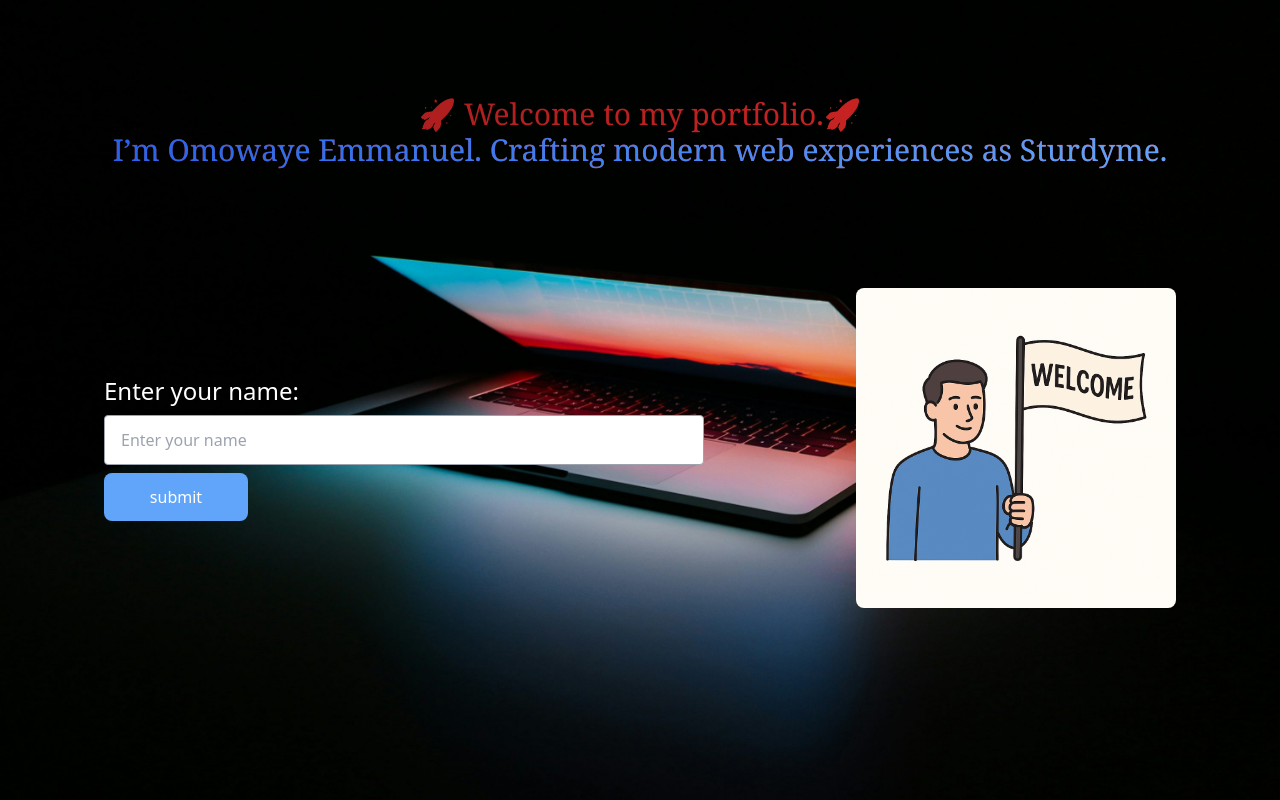
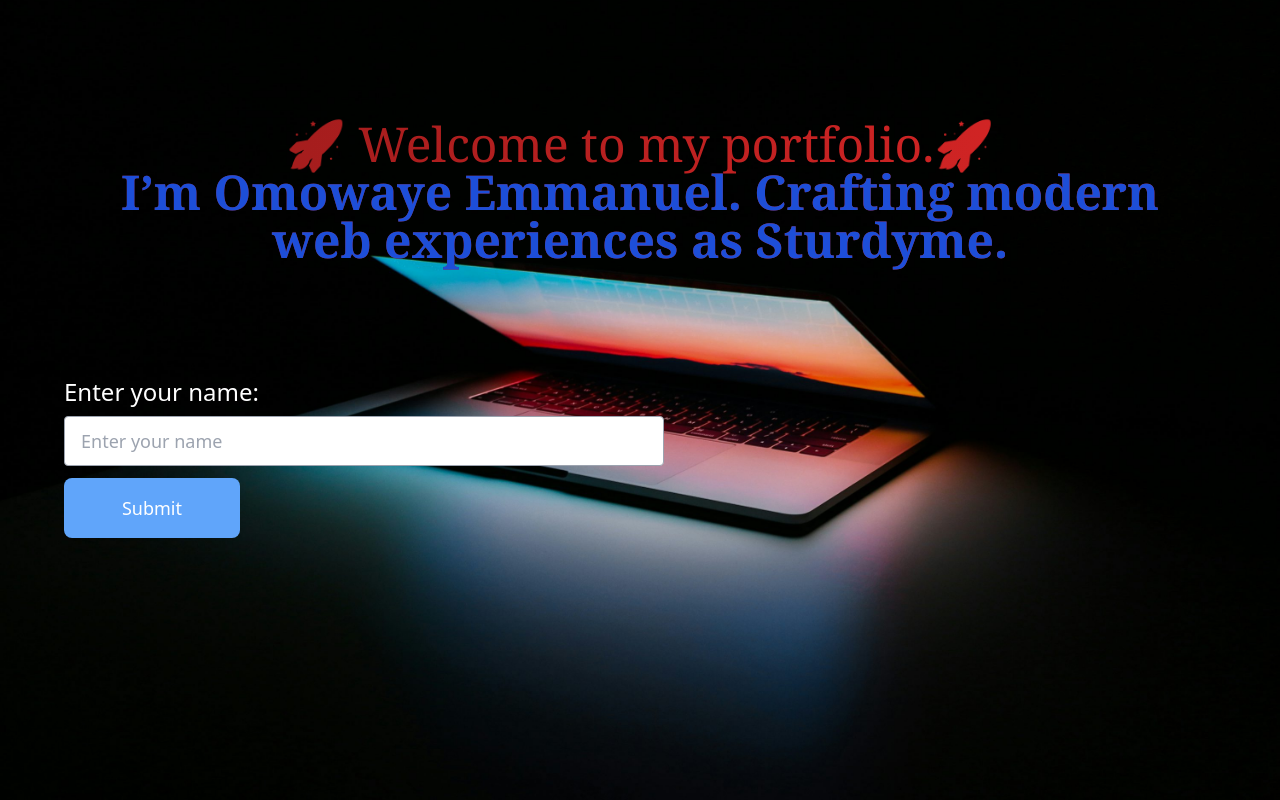
Before and after one commit to Sturdyme/Myportfolio, a React (Vite) app: page / in a window 1280 px wide. Built offline with nearby package versions, Linux system fonts and the light colour scheme.

Commit message:
portfolio

```diff
--- a/src/component/WelcomeIn.jsx
+++ b/src/component/WelcomeIn.jsx
@@ -20,42 +20,44 @@ const handleLogin = async (e) => {
 
 
   return (
-   <section className="h-screen p-10 bg-cover bg-center"
+   <section className="h-screen p-4 sm:p-6 md:p-10 lg:p-16 bg-cover bg-center"
       style={{ backgroundImage: `url(${background})` }}
     >
-<div className="flex justify-center gap-5">
-  <h1 className="bg-gradient-to-l from-red-600 to-red-800 bg-clip-text text-transparent text-3xl  py-14 font-serif overflow-hidden text-center whitespace-nowrap animate-typing">
-🚀 Welcome to my portfolio.🚀  <br/> <span className="bg-gradient-to-l from-blue-400 to-blue-600 bg-clip-text text-transparent">
+<div className="flex justify-center items-center px-2 sm:px-4 md:px-6 lg:px-10 text-center">
+  <h1 className="bg-gradient-to-l from-red-600 to-red-800 bg-clip-text text-transparent
+      text-lg sm:text-xl md:text-3xl lg:text-4xl xl:text-5xl
+      py-4 sm:py-6 md:py-10 lg:py-14 font-serif overflow-hidden
+      whitespace-normal leading-relaxed">
+🚀 Welcome to my portfolio.🚀  <br/> <span className="font-bold text-blue-700 dark:text-blue-400">
   I’m Omowaye Emmanuel. Crafting modern web experiences as Sturdyme.
 </span>
 
   </h1>
 </div>
 
-<div className='flex justify-between items-center p-16'>
+<div className='lex flex-col-reverse md:flex-row justify-between items-center gap-6 sm:gap-8 md:gap-10 lg:gap-16 mt-6 sm:mt-10 md:mt-14'>
     <div>
     <label className='flex flex-col gap-2'>
         <h1 className='text-white text-2xl font-extralight'>Enter your name:</h1>
-        <input type='text'
-        placeholder='Enter your name'
-        value={name}
-        onChange={(e) => setName(e.target.value)}
-         className="w-[600px] h-[50px] border border-gray-400 rounded px-4 py-1"/>
+        <input
+          type="text"
+          placeholder="Enter your name"
+          value={name}
+          onChange={(e) => setName(e.target.value)}
+          className="w-full md:w-[500px] lg:w-[600px] h-[40px] sm:h-[45px] md:h-[50px] border border-gray-400 rounded px-3 sm:px-4 py-2 text-sm sm:text-base md:text-lg focus:outline-none focus:ring-2 focus:ring-blue-500 transition-all duration-300"
+        />
     </label>
       <button
-        className='p-3 text-white bg-blue-400 w-36 rounded-lg mt-2 flex items-center justify-center hover:bg-red-900 transition-colors duration-1000 ease-in-out'
+        className="p-2 sm:p-3 md:p-3 lg:p-4 text-white bg-blue-400 w-full sm:w-36 md:w-40 lg:w-44 rounded-lg mt-3 flex items-center justify-center hover:bg-red-900 transition-colors duration-700 ease-in-out text-sm sm:text-base md:text-lg"
         onClick={handleLogin}
         disabled={loading}
       >
-        {loading ? <Spinner /> : "submit"}
+        {loading ? <Spinner loading="lazy" /> : "Submit"}
       </button>
 
 </div>
 
- <>
-    <img src={welcomepic}
-    className='w-80 h-80 rounded-lg hover:animate-shake'/>
-    </>
+
 </div>
 
 </section>
--- a/src/pages/About.jsx
+++ b/src/pages/About.jsx
@@ -157,13 +157,12 @@ const About = () => {
   grid grid-cols-1 sm:grid-cols-3
   gap-6 sm:gap-8 md:gap-12
   mt-6 md:mt-12
-    max-sm:ml-24
+  max-sm:ml-14
   bg-gradient-to-r from-blue-900/30 via-indigo-900/30 to-blue-900/30
   backdrop-blur-md rounded-2xl
   px-4 sm:px-6 md:px-10
   py-6 sm:py-8 md:py-14
-    md:ml-20 sm:ml-20 lg:ml-56
-
+  md:ml-20 sm:ml-20 lg:ml-auto lg:mr-auto
   border border-blue-800/40
   shadow-lg shadow-blue-900/40
 
@@ -262,12 +261,17 @@ const About = () => {
   <div
     data-aos="fade-up"
     data-aos-duration="800"
-    className="relative text-center max-w-2xl mx-auto mt-12 p-8 max-md:w-96 rounded-2xl bg-gradient-to-br
-     from-blue-900/30 via-indigo-900/30 to-blue-900/30 backdrop-blur-lg border border-blue-800/40
-     shadow-[0_0_30px_rgba(59,130,246,0.25)] text-gray-300
+    className=" relative
+    text-center
+     max-w-2xl mx-auto max-md:w-96
+     mt-12 p-8 rounded-2xl
+     bg-gradient-to-br from-blue-900/30
+      via-indigo-900/30 to-blue-900/30
+      backdrop-blur-lg border border-blue-800/40
+      shadow-[0_0_30px_rgba(59,130,246,0.25)]
+       text-gray-300
        sm: px-8 sm:py-10
        max-sm:w-80
-         max-sm:px-4 max-sm:py-6
        max-sm:text-xs"
 
   >
--- a/src/pages/Sidebar.jsx
+++ b/src/pages/Sidebar.jsx
@@ -5,7 +5,7 @@ import { GiSkills, GiWorld } from 'react-icons/gi'
 import { BiHome, BiMailSend } from 'react-icons/bi'
 import { GoProject } from 'react-icons/go'
 import { LuChevronsLeftRightEllipsis } from 'react-icons/lu'
-import { BsFacebook, BsGithub, BsInstagram, BsLinkedin, BsTwitterX } from 'react-icons/bs'
+import { BsFacebook, BsGithub, BsInstagram, BsLinkedin, BsTwitterX, BsWhatsapp } from 'react-icons/bs'
 import emmy from '../assets/emmy.png'
 import { Typewriter } from 'react-simple-typewriter'
 import background from '../assets/background.png'
@@ -116,7 +116,7 @@ const Sidebar = () => {
         <li><a href='https://x.com/cash_o_u_t?s=21'
         target='blank'><BsTwitterX size={25}/> </a></li>
       <li> <a href='https://www.linkedin.com/in/sturdy-me-433aab322?utm_source=share&utm_campaign=share_via&utm_content=profile&utm_medium=ios_app' target='blank'> <BsLinkedin size={25}/></a></li>
-        <li> <a> <BsFacebook size={25}/> </a> </li>
+        <li> <a href='https://wa.link/dcpgi4'> <BsWhatsapp size={25}/> </a> </li>
         <li> <a> <BsInstagram size={25}/> </a> </li>
         <li><a href='https://github.com/Sturdyme' target='blank'> <BsGithub size={25}/></a></li>
      </ul>
--- a/src/pages/Skills.jsx
+++ b/src/pages/Skills.jsx
@@ -1,6 +1,6 @@
 
 import { FaCss3Alt, FaGithub, FaHtml5, FaNodeJs, FaReact } from 'react-icons/fa';
-import { SiAmazonapigateway, SiDocker, SiExpress, SiFirebase, SiJavascript, SiMongodb, SiNextdotjs, SiPostgresql, SiPostman, SiPython, SiTailwindcss, SiTypescript, SiVercel } from 'react-icons/si';
+import { SiAmazonapigateway, SiDocker, SiExpress, SiFirebase, SiJavascript, SiLaravel, SiMongodb, SiNextdotjs, SiPhp, SiPostgresql, SiPostman, SiPython, SiTailwindcss, SiTypescript, SiVercel } from 'react-icons/si';
 import { useRef, useState } from 'react';
 import { motion, useInView } from 'framer-motion';
 import { VscVscode } from 'react-icons/vsc';
@@ -12,7 +12,7 @@ const skillSection = [
   { name: "TypeScript", icon: <SiTypescript className="text-blue-600" />, category: "Frontend" },
   { name: "Node.js", icon: <FaNodeJs className="text-green-600" />, category: "Backend" },
   { name: "MongoDB", icon: <SiMongodb className="text-green-500" />, category: "Database" },
-  { name: "PostgreSQL", icon: <SiPostgresql className="text-sky-700" />, category: "Database" },
+  { name: "PHP", icon: <SiPhp className="text-sky-700" />, category: "Database" },
   { name: "Tailwind CSS", icon: <SiTailwindcss className="text-teal-400" />, category: "Frontend" },
   { name: "HTML5", icon: <FaHtml5 className="text-orange-500" />, category: "Frontend" },
   { name: "CSS3", icon: <FaCss3Alt className="text-blue-500" />, category: "Frontend" },
@@ -22,7 +22,7 @@ const skillSection = [
    { name: "Vercel", icon: <SiVercel className="text-sky-400" />, category: "Tools" },
    { name: "Figma", icon: <FiFigma className="text-sky-400" />, category: "Tools" },
    { name: "Postman", icon: <SiPostman className="text-sky-400" />, category: "Tools" },
-  { name: "Firebase", icon: <SiFirebase className="text-sky-400" />, category: "Others" },
+  { name: "Laravel", icon: <SiLaravel className="text-sky-400" />, category: "Others" },
 
 ];
 
```
Also changed, not shown: package.json (+1 -42 lines), 1 other file (tests, documents, lock files or other folders). Lines whose indentation alone changed are shown as unchanged.
